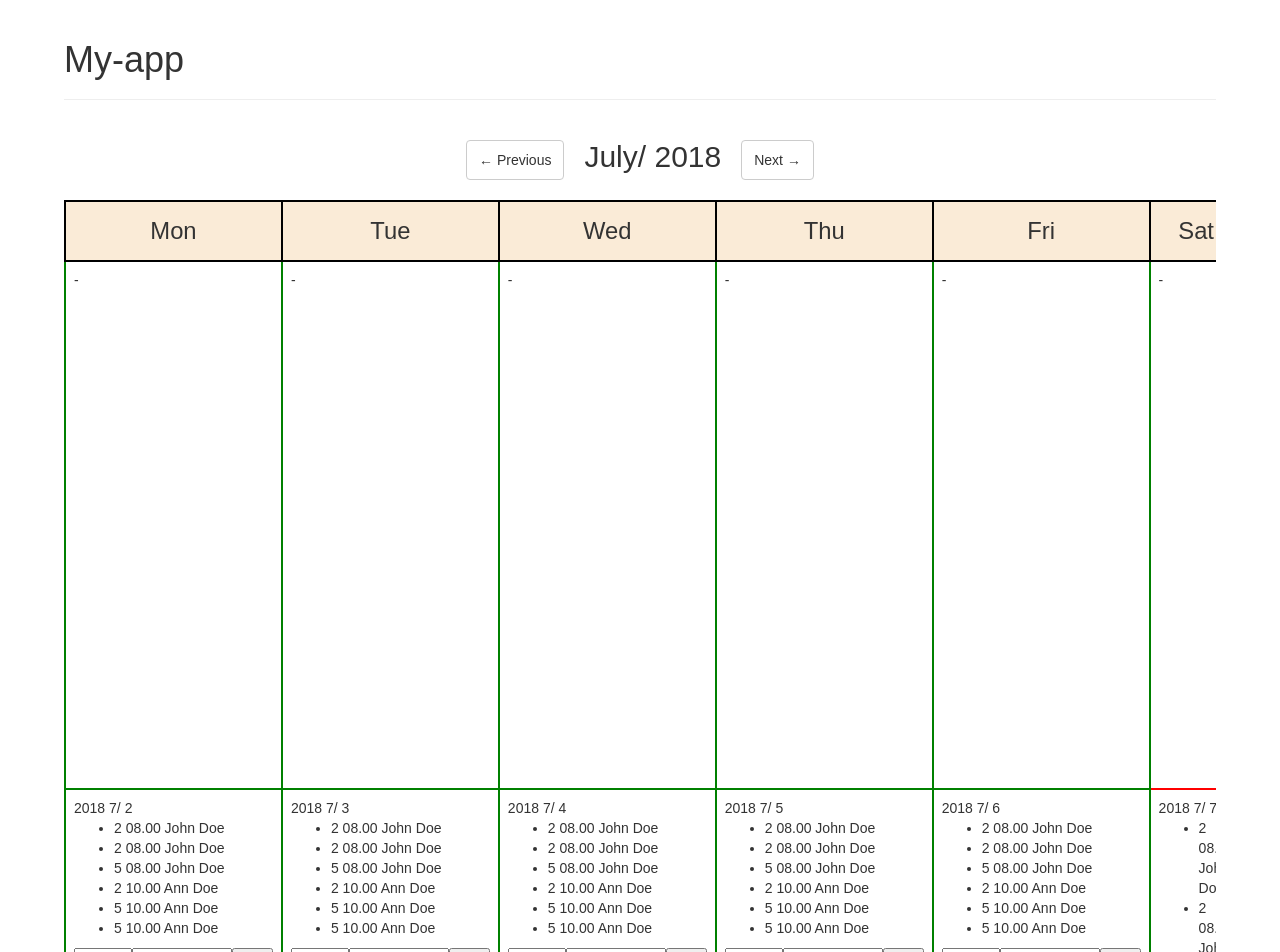
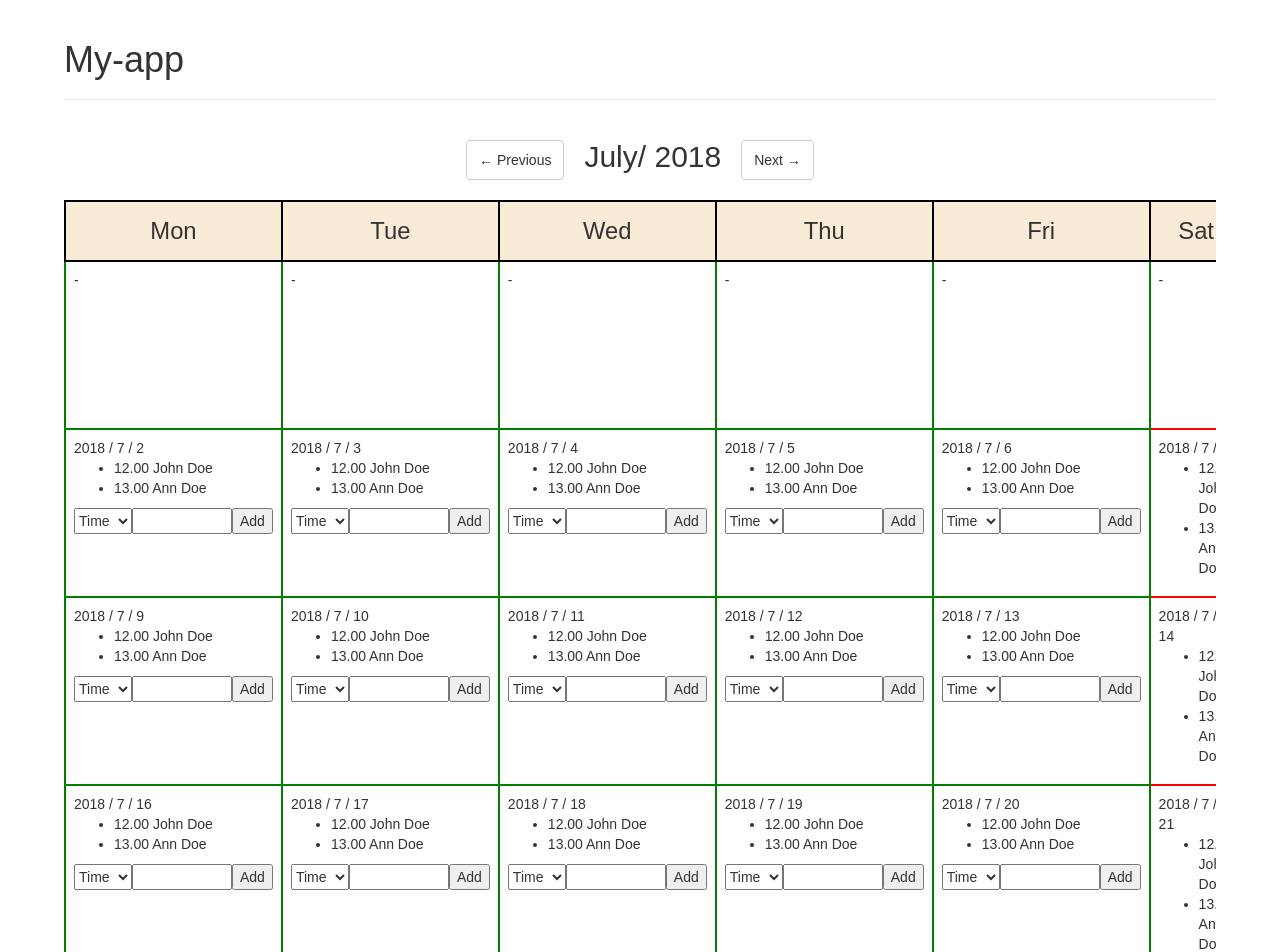
Before and after one commit to j-and/my-app, a React (Create React App) app: page / in a window 1280 px wide. Shown: the top 952 px of the page. Built offline with nearby package versions, Linux system fonts and the light colour scheme.

Commit message:
Filter registerMock by month

```diff
--- a/src/DayList.js
+++ b/src/DayList.js
@@ -49,18 +49,26 @@ class DayList extends Component {
     }
 
     render() {
+
+    var currentMonth=this.props.currentMonth;
+
         const REGISTERS = [
             {year:'2017', month:'01', day:'2', time: '08.00', name: 'John Doe'},
             {year:'2017', month:'01', day:'2', time: '10.00', name: 'Ann Doe'},
-            {year:'2017', month:'01', day:'2', time: '08.00', name: 'John Doe'},
-            {year:'2017', month:'01', day:'5', time: '10.00', name: 'Ann Doe'},
-            {year:'2017', month:'01', day:'5', time: '08.00', name: 'John Doe'},
-            {year:'2017', month:'01', day:'5', time: '10.00', name: 'Ann Doe'}
+            {year:'2017', month:'02', day:'2', time: '08.00', name: 'John Doe'},
+            {year:'2017', month:'02', day:'5', time: '10.00', name: 'Ann Doe'},
+            {year:'2017', month:'07', day:'5', time: '12.00', name: 'John Doe'},
+            {year:'2017', month:'07', day:'5', time: '13.00', name: 'Ann Doe'}
         ];
+
+        var filteredArray = REGISTERS.filter(function( register ) {
+            return register.month == currentMonth;
+        });
+
         return (
             <div >
-                {this.props.currentYear} {this.props.currentMonth}/ {this.props.counter}
-                <RegisterList registers={this.state.registers} registersMock={REGISTERS}/>
+                {this.props.currentYear} / {this.props.currentMonth} / {this.props.counter}
+                <RegisterList registers={this.state.registers} registersMock={filteredArray}/>
                 <ClientNameInput addRegister={this.addRegister} editTimeArray={this.editTimeArray}
                                  initialTimeArray={this.state.initialTimeArray} updateRegisters={this.updateRegisters}
                                  registersMock={REGISTERS} currentDay={this.props.counter}/>
--- a/src/RegisterList.js
+++ b/src/RegisterList.js
@@ -13,6 +13,12 @@ class RegisterList extends Component {
     }
 
     render() {
+        var arr = this.props.registersMock;
+        for (var i = 0; i < this.props.registers.length; i++) {
+            arr.push(this.props.registers[i]);
+        }
+        var sortedArr = sortByKey(arr, 'time');
+      //  var filteredArray = sortedArr.filter(matchCurrentMonth);
 
         function sortByKey(array, key) {
             return array.sort(function (a, b) {
@@ -22,17 +28,26 @@ class RegisterList extends Component {
             });
         }
 
-        var arr = this.props.registersMock;
-        for (var i = 0; i < this.props.registers.length; i++) {
-            arr.push(this.props.registers[i]);
-        }
-        var sortedArr = sortByKey(arr, 'time');
+        // function matchCurrentMonth(object) {
+        //     {Object.keys(arr).map(function (key) {
+        //          if(arr[key].month==8) {
+        //              alert('arr[key].month='+arr[key].month);
+        //              return object[key].month;
+        //          }
+        //     }) }
+        // }
+
+        // function filterByKey(array, key) {
+        //     var filteredArray = array.filter(function (item) {
+        //         return array.indexOf(item[key]) > -1;
+        //     });
+        // }
 
         return (
             <div>
                 <ul>
-                    {                        Object.keys(sortedArr).map(function (key) {
-                        return <li>{sortedArr[key].day +' '+sortedArr[key].time + ' ' + sortedArr[key].name}</li>
+                    {Object.keys(sortedArr).map(function (key) {
+                            return <li>{sortedArr[key].time + ' ' + sortedArr[key].name}</li>
                     }) }
                 </ul>
             </div>
```
Also changed, not shown: src/MonthNavigation.js (line endings or trailing spaces).
